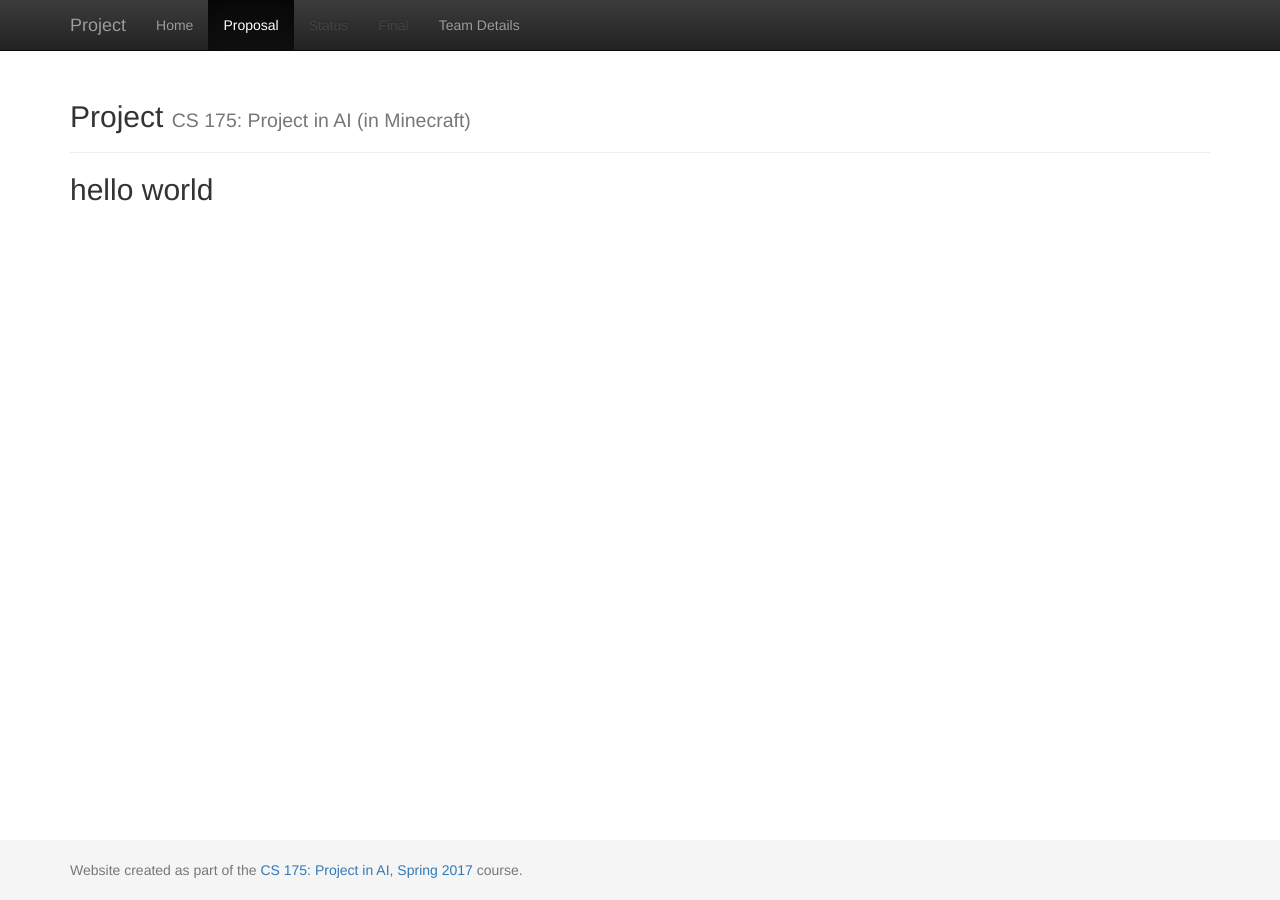
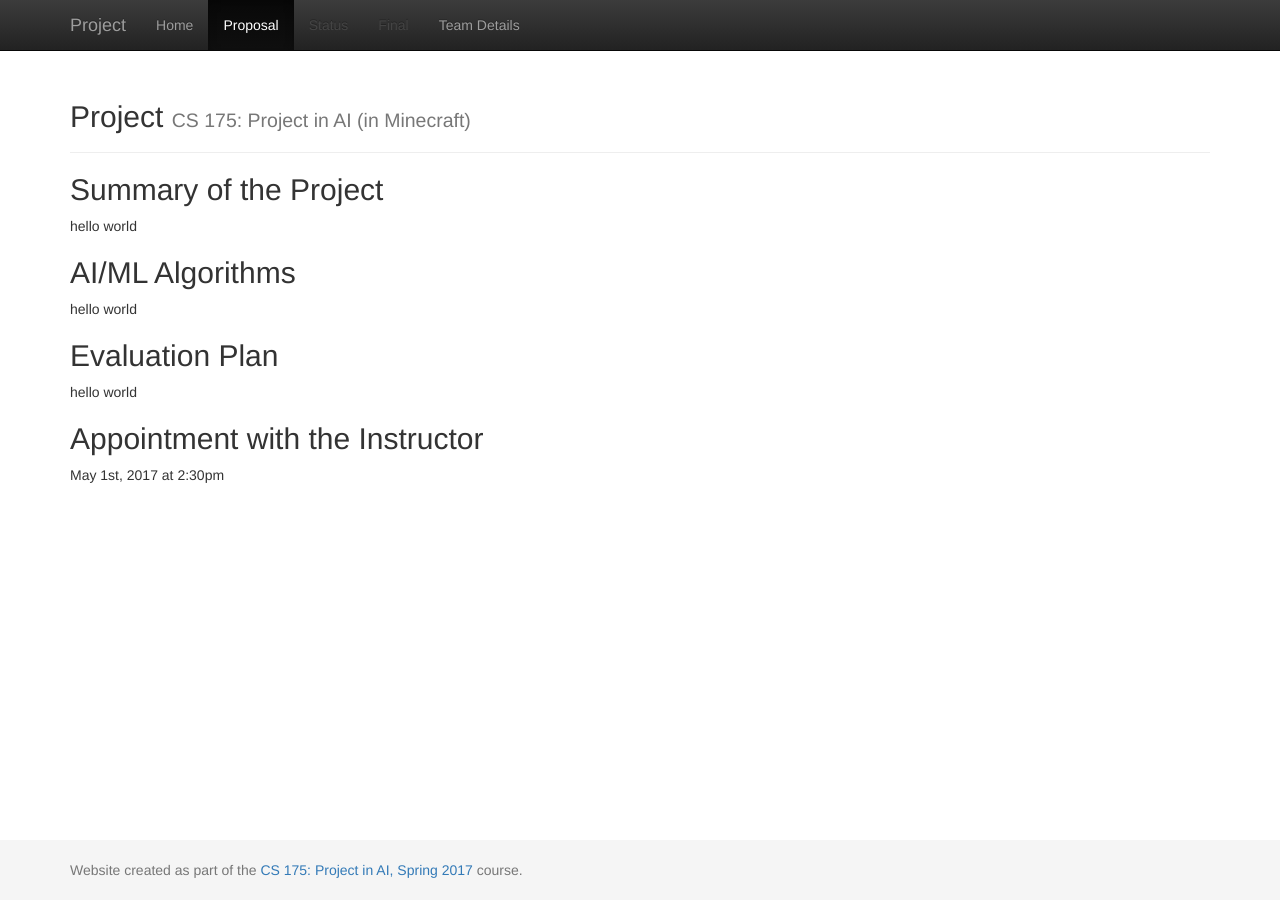
Before and after one commit to qdingqim/Pac-mo, a Jekyll site: the page built from docs/proposal.md, in a window 1280 px wide. Built offline with Jekyll 4.4.1, drawn with Linux system fonts in a browser that asks for light colours.

Commit message:
Update proposal.md

```diff
--- a/docs/proposal.md
+++ b/docs/proposal.md
@@ -2,4 +2,14 @@
 layout: default
 title: Proposal
 ---
-## hello world ##
+## Summary of the Project ##
+hello world
+
+## AI/ML Algorithms ##
+hello world
+
+## Evaluation Plan ##
+hello world
+
+## Appointment with the Instructor ##
+May 1st, 2017 at 2:30pm
```
